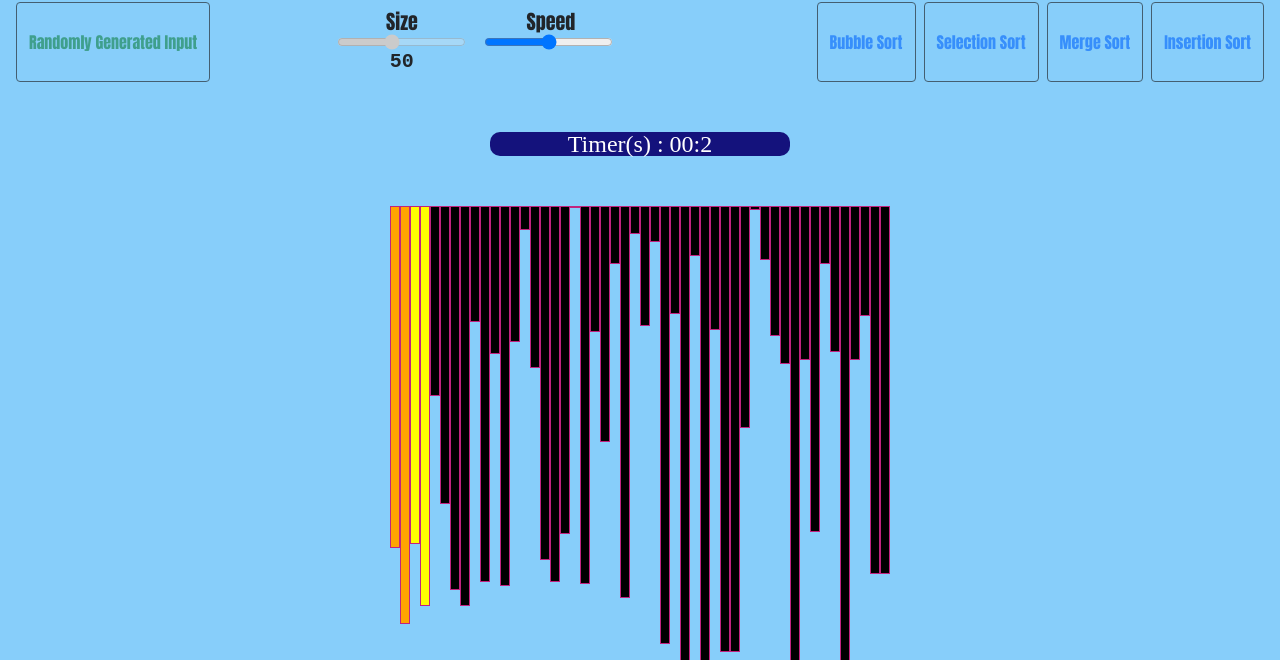
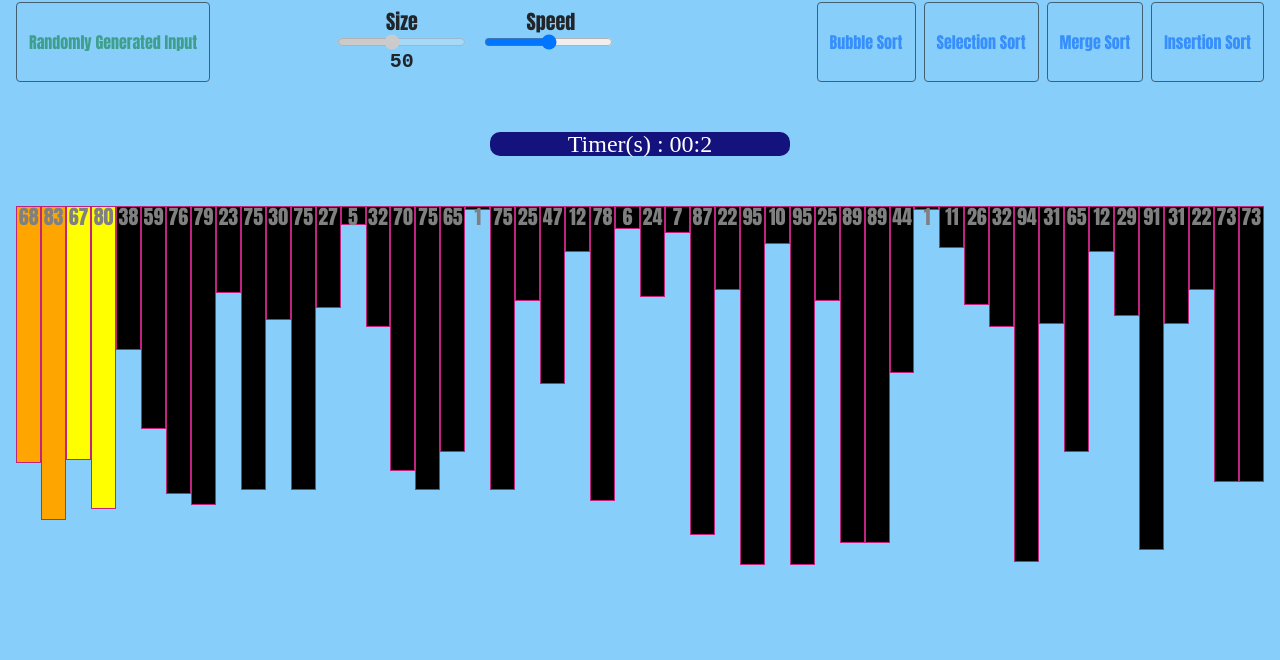
Before and after one commit to Sach-123/miniproject, a plain HTML site: page index.html in a window 1280 px wide. Both pictures are taken after a click on the button "Merge Sort". Shown: the part 140-800 px from the top of the page. Drawn offline with nearby package versions, Linux system fonts and the light colour scheme.

Commit message:
displaying bar size

```diff
--- a/js_files/bubble.js
+++ b/js_files/bubble.js
@@ -1,4 +1,4 @@
-async function bubble() {
+  async function bubble() {
     console.log('In bubble()');
 
     const ele = document.querySelectorAll(".bar");
@@ -17,6 +17,7 @@ async function bubble() {
             ele[j+1].style.background = 'black';
         }
         ele[ele.length-1-i].style.background = 'white';
+
     }
     ele[0].style.background = 'white';
 
--- a/js_files/insertion.js
+++ b/js_files/insertion.js
@@ -17,6 +17,9 @@ async function insertion(){
             // color
             ele[j].style.background = 'blue';
             ele[j + 1].style.height = ele[j].style.height;
+            const temp = ele[j].innerHTML
+            ele[j].innerHTML = ele[j+1].innerHTML
+            ele[j+1].innerHTML = temp
             j--;
 
             await waitforme(delay);
--- a/js_files/merge.js
+++ b/js_files/merge.js
@@ -91,6 +91,12 @@ async function merge(ele, low, mid, high){
     }
 }
 
+const heights =  ele => {
+    ele.forEach(element => {
+        element.innerHTML = parseInt(element.style.height, 10)
+    });
+}
+
 async function mergeSort(ele, l, r){
     console.log('In mergeSort()');
     if(l >= r){
@@ -102,6 +108,8 @@ async function mergeSort(ele, l, r){
     await mergeSort(ele, l, m);
     await mergeSort(ele, m + 1, r);
     await merge(ele, l, m, r);
+    console.log(ele);
+    heights(ele)
 }
 
 const mergeSortbtn = document.querySelector(".mergeSort");
--- a/js_files/sorting.js
+++ b/js_files/sorting.js
@@ -2,6 +2,9 @@ function swap(el1, el2) {
     console.log('In swap()');
 
     let temp = el1.style.height;
+    let temp_height = el1.innerText;
+    el1.innerText = el2.innerText ;
+    el2.innerText = temp_height ;
     el1.style.height = el2.style.height;
     el2.style.height = temp;
 
@@ -79,7 +82,7 @@ function createNewArray(noOfBars = 50) {
     // creating an array of random numbers
     array = [];
     for (let i = 0; i < noOfBars; i++) {
-        array.push(Math.floor(Math.random() * 250) + 1);
+        array.push(Math.floor(Math.random() * 99) + 1);
     }
     console.log(array);
 
@@ -89,10 +92,14 @@ function createNewArray(noOfBars = 50) {
     // create multiple element div using loop and adding class 'bar col'
     for (let i = 0; i < noOfBars; i++) {
         const bar = document.createElement("div");
-        bar.style.height = `${array[i]*2}px`;
+        bar.style.height = `${array[i]}mm`;
         bar.classList.add('bar');
         bar.classList.add('flex-item');
         bar.classList.add(`barNo${i }`);
+        const height = parseInt(bar.style.height, 10)
+        bar.innerHTML = `${height}`
+        bar.style.textAlign = 'center'
+        bar.style.color = `grey`
         bars.appendChild(bar);
     }
 }
--- a/style.css
+++ b/style.css
@@ -86,9 +86,10 @@ div > p , .member_info{
 .flex-item{
     background:black;
     border: 1pt solid rgb(192, 36, 127);
-    width: 10px;
+    width: 30px;
 
 }
+
 
 .row{
     display: grid;
```
Also changed, not shown: index.html (+1 -1 lines), 7 other files. Lines whose indentation alone changed are shown as unchanged.
